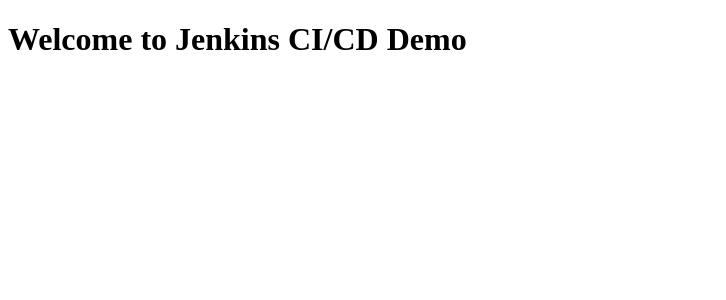
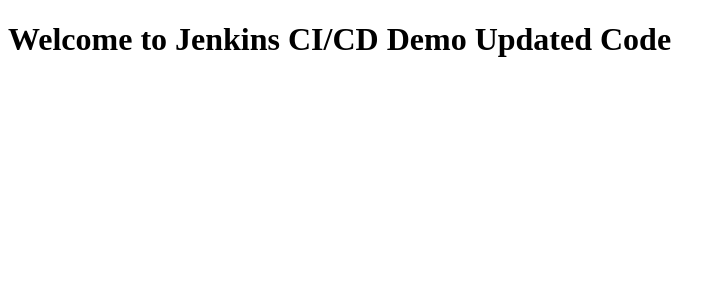
Before and after one commit to Abubakar-Munir/CI-CD-Jenkins, an Angular app: page / in a window 1280 px wide. Shown: the top 300 px of the page, without its empty margins (0-726 px from the left). Built offline with nearby package versions, Linux system fonts and the light colour scheme.

Commit message:
Worked on files

```diff
--- a/src/app/app.component.html
+++ b/src/app/app.component.html
@@ -1,3 +1,4 @@
 <h1>
   Welcome to Jenkins CI/CD Demo
+  Updated Code
 </h1>
```
